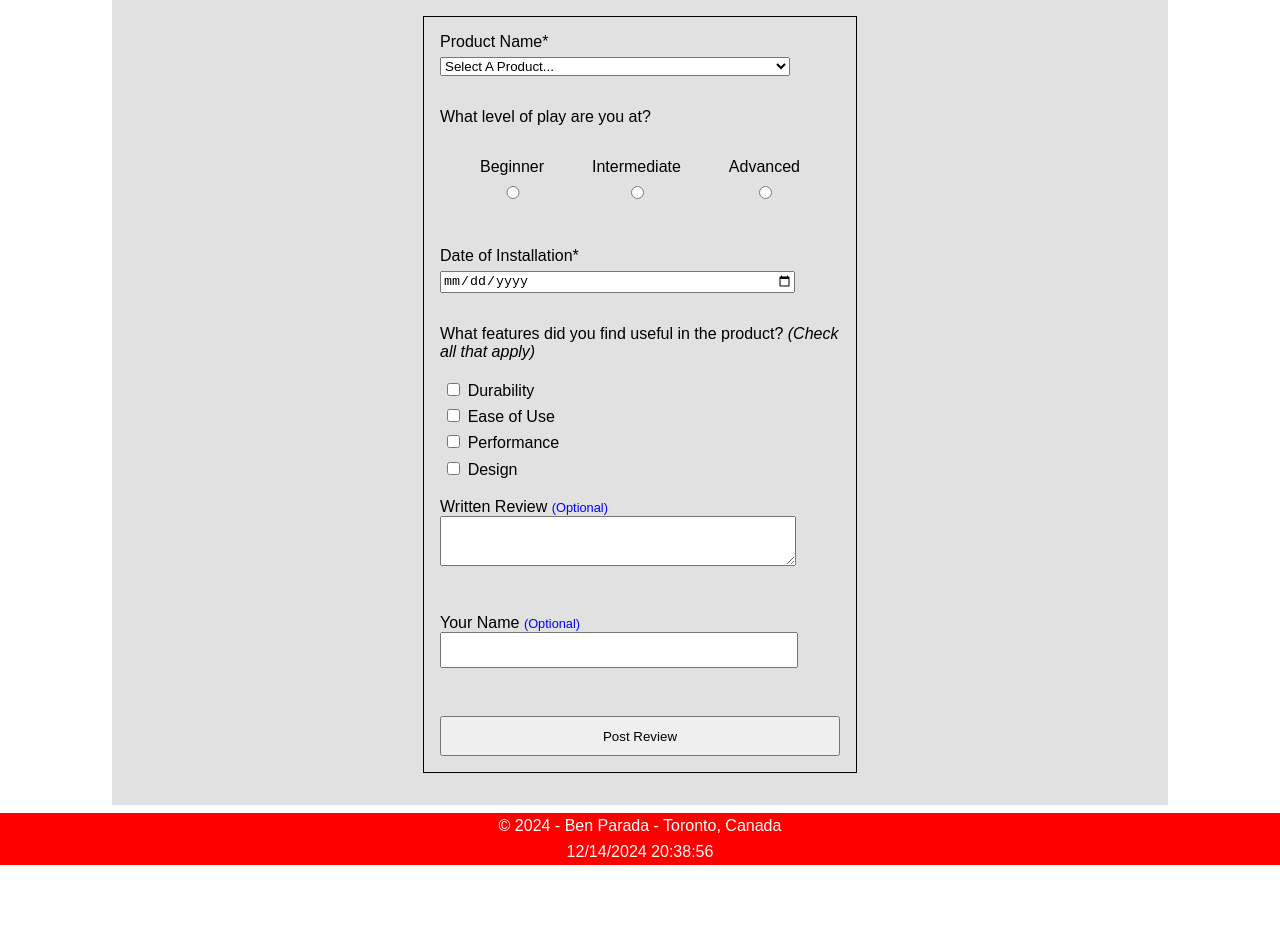
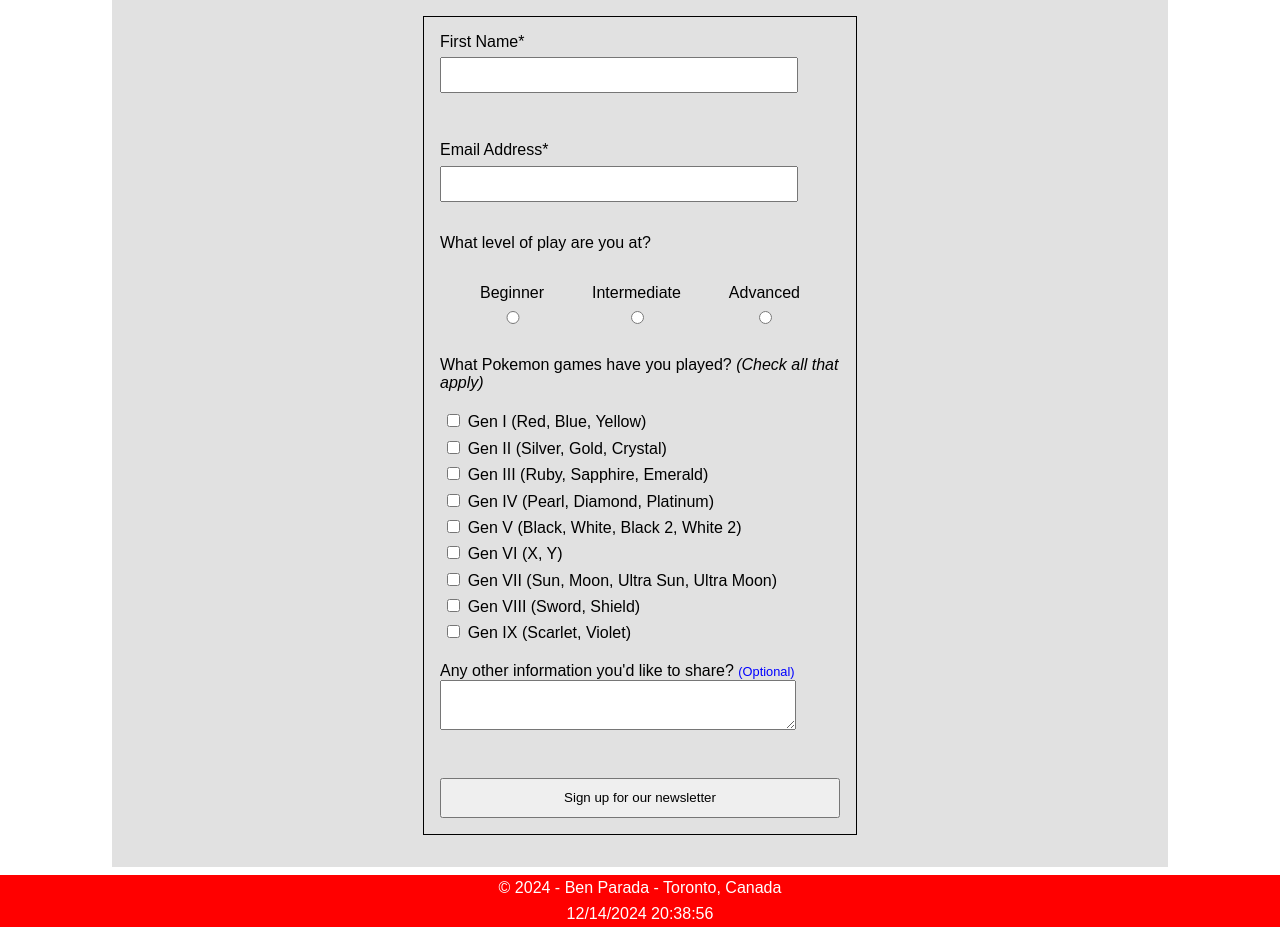
Before and after one commit to benpar23/wdd131, a plain HTML site: page how-to.html in a window 1280 px wide. Shown: the part 432-1359 px from the top of the page. Before the commit the page ends 1297 px from the top, so only its background shows below. Drawn offline with Linux system fonts and the light colour scheme.

Commit message:
Still building out the site

```diff
--- a/how-to.html
+++ b/how-to.html
@@ -30,12 +30,15 @@
         <div id="form">
             <h2>Interested in receiving tips and tricks every month?</h2>
             <h3>Fill out this form to receive our monthly newsletter packed with the most up to date info on Competitive VGC!</h3>
-            <form id="productForm" method="get" action="review.html">
+            <form id="productForm" method="get" action="signup.html">
                 <label>
-                    Product Name*
-                    <select id="product" name="select" required>
-                        <option value="" disabled selected>Select A Product...</option>
-                    </select>
+                    First Name*
+                    <input type="text" id="product" name="select" required>
+                </label>
+
+                <label>
+                    Email Address*
+                    <input type="text" id="email" name="email" required>
                 </label>
 
                 <div>What level of play are you at?</div>
@@ -45,30 +48,25 @@
                     <label>Advanced<input type="radio" id="three" name="rating" value="three"></label>
                 </div>
 
-                <label>Date of Installation*<input type="date" id="install" name="installDate" required></label>
-
-                <div>What features did you find useful in the product? <span class="featureSpan">(Check all that
+                <div>What Pokemon games have you played? <span class="gameSpan">(Check all that
                         apply)</span>
                 </div>
-                <label class="features"><input type="checkbox" id="feature1" name="features" value="durability">
-                    Durability</label>
-                <label class="features"><input type="checkbox" id="feature2" name="features" value="ease"> Ease of
-                    Use</label>
-                <label class="features"><input type="checkbox" id="feature3" name="features" value="performance">
-                    Performance</label>
-                <label class="features"><input type="checkbox" id="feature4" name="features" value="design"> Design</label>
+                <label class="games"><input type="checkbox" id="game1" name="games" value="genI"> Gen I (Red, Blue, Yellow)</label>
+                <label class="games"><input type="checkbox" id="game2" name="games" value="genII"> Gen II (Silver, Gold, Crystal)</label>
+                <label class="games"><input type="checkbox" id="game3" name="games" value="genIII"> Gen III (Ruby, Sapphire, Emerald)</label>
+                <label class="games"><input type="checkbox" id="game4" name="games" value="genIV"> Gen IV (Pearl, Diamond, Platinum)</label>
+                <label class="games"><input type="checkbox" id="game5" name="games" value="genV"> Gen V (Black, White, Black 2, White 2)</label>
+                <label class="games"><input type="checkbox" id="game6" name="games" value="genVI"> Gen VI (X, Y)</label>
+                <label class="games"><input type="checkbox" id="game7" name="games" value="genVII"> Gen VII (Sun, Moon, Ultra Sun, Ultra Moon)</label>
+                <label class="games"><input type="checkbox" id="game8" name="games" value="genVIII"> Gen VIII (Sword, Shield)</label>
+                <label class="games"><input type="checkbox" id="game9" name="games" value="genIX"> Gen IX (Scarlet, Violet)</label>
 
                 <label class="written">
-                    <span>Written Review</span> <span class="optional">&#40;Optional&#41;</span><textarea id="rev"
+                    <span>Any other information you'd like to share?</span> <span class="optional">&#40;Optional&#41;</span><textarea id="rev"
                         name="review"></textarea>
                 </label>
 
-                <label class="written">
-                    <span>Your Name</span> <span class="optional">&#40;Optional&#41;</span><input type="text" id="name"
-                        name="fname">
-                </label>
-
-                <label><input type="submit" value="Post Review" id="button"></label>
+                <label><input type="submit" value="Sign up for our newsletter" id="button"></label>
 
             </form>
         </div>
--- a/scripts/project.js
+++ b/scripts/project.js
@@ -8,6 +8,7 @@ currentyear.innerHTML = today.getFullYear();
 
 lastModified.innerHTML = document.lastModified;
 
+if(window.location.pathname === `/search.html`){
     let pokemonList = [];
 
     let teamList = JSON.parse(localStorage.getItem("MyTeam")) || [];
@@ -123,3 +124,11 @@ document.querySelector("#searchButton").addEventListener("click", () => {
     document.querySelector("#favoriteListButton").addEventListener("click", () => {
         displayTeam(teamList);
     })
+}
+
+const currentPath = window.location.pathname;
+if(currentPath.includes(`signup.html`)){
+    setTimeout(function() {
+        window.location.href = "project.html";
+    }, 4000);
+}
--- a/styles/form.css
+++ b/styles/form.css
@@ -47,7 +47,7 @@ label {
     text-align: center;
 }
 
-.features {
+.games {
     display: block;
     padding: 0.2rem;
 }
--- a/styles/project.css
+++ b/styles/project.css
@@ -181,7 +181,7 @@ label {
     text-align: center;
 }
 
-.features {
+.games {
     display: block;
     padding: 0.2rem;
 }
@@ -191,7 +191,7 @@ label {
     color: blue;
 }
 
-.featureSpan {
+.gameSpan {
     font-style: italic;
 }
 
```
Also changed, not shown: project.html (+10 -9 lines), signup.html (added, +32 -0 lines). Lines whose indentation alone changed are shown as unchanged.
